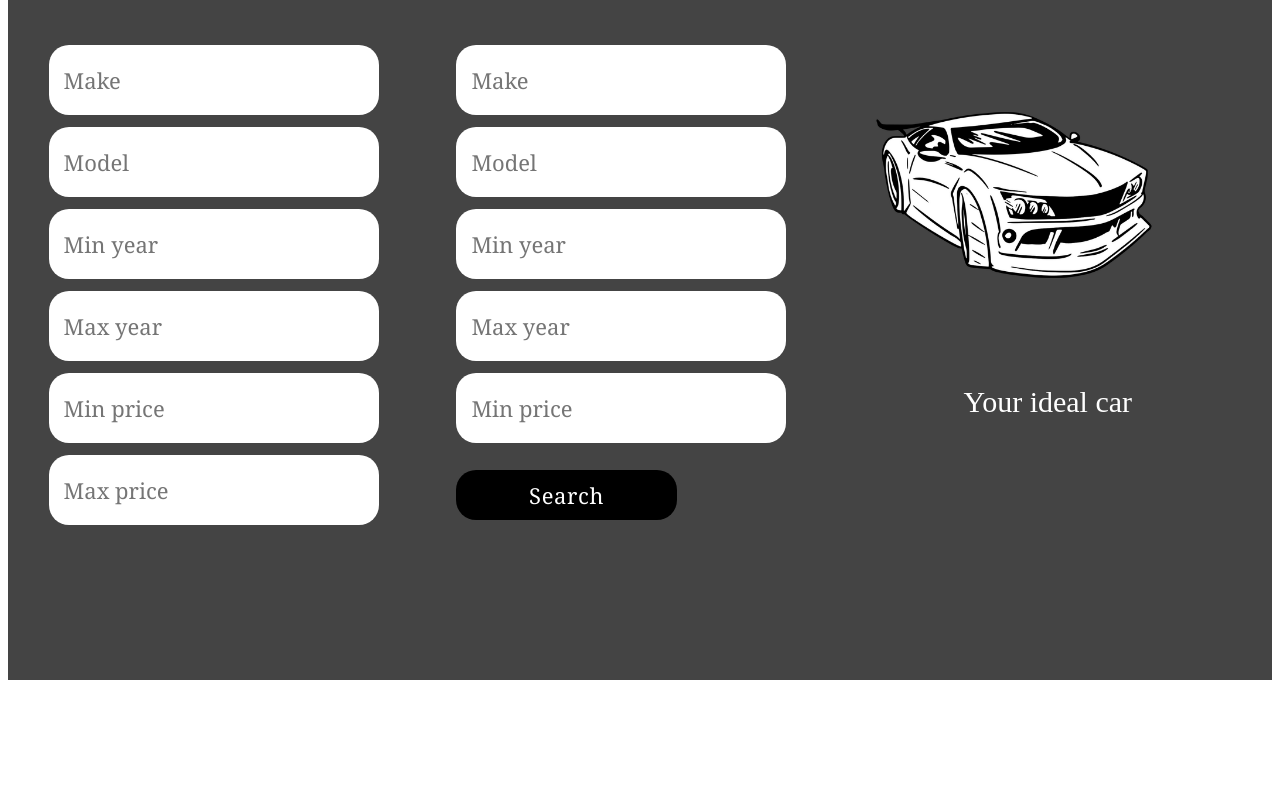
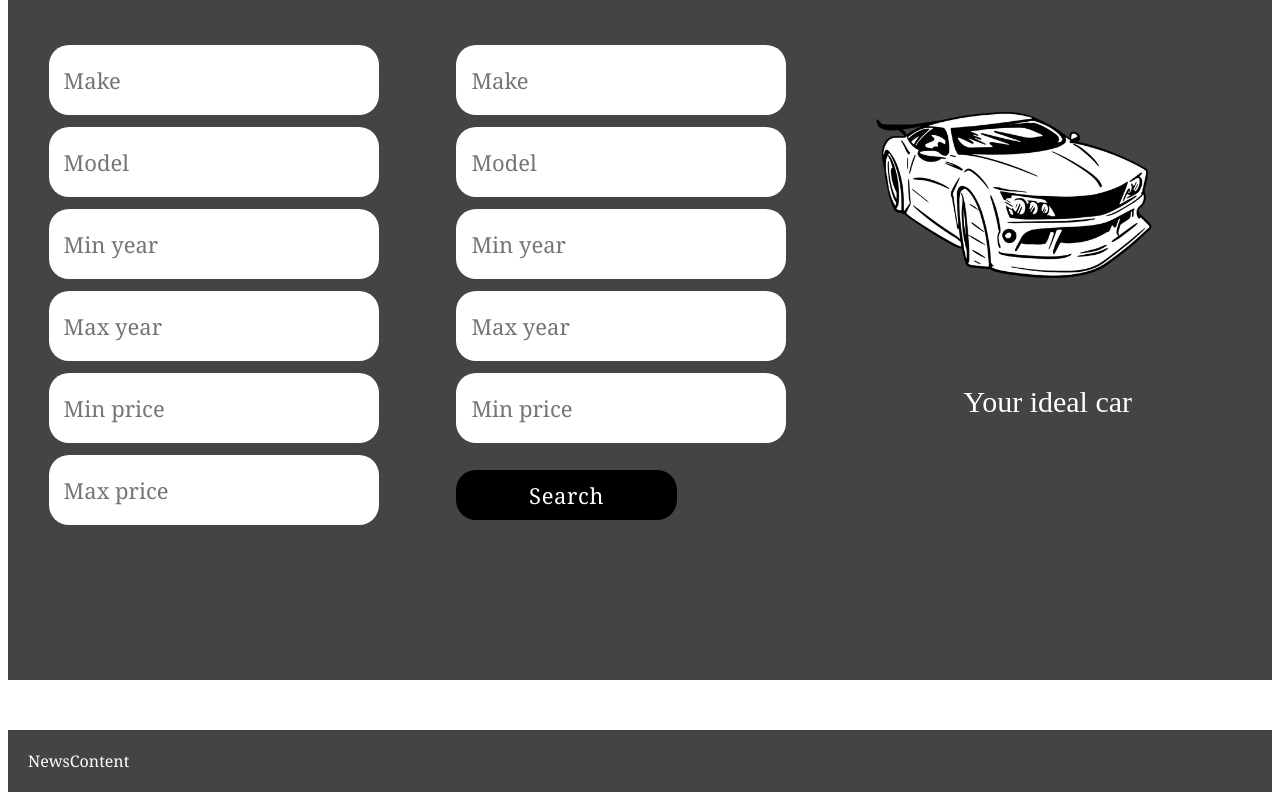
Before and after one commit to CristoferCalcinas/ProyectoFinalTallerDeProgramacion, a React (Create React App) app in the folder Frontend/: page / in a window 1280 px wide. Shown: the part 8093-8893 px from the top of the page. Before the commit the page ends 8781 px from the top, so only its background shows below. Built offline with nearby package versions, Linux system fonts and the light colour scheme.

Commit message:
Agregando la primera parte de la pagina News

```diff
--- a/Frontend/src/App.js
+++ b/Frontend/src/App.js
@@ -7,6 +7,7 @@ import PostForm from "./Components/pages/PostForm";
 import CarsbyMakePage from "./Components/pages/CarsbyMakePage";
 import ModelCarsPage from "./Components/pages/ModelCarsPage";
 import FindCarsAdvancedPage from "./Components/pages/FindCarsAdvancedPage";
+import NewsPage from "./Components/pages/NewsPage";
 
 function App() {
   return (
@@ -21,6 +22,7 @@ function App() {
       <CarsbyMakePage />
       <ModelCarsPage />
       <FindCarsAdvancedPage />
+      <NewsPage />
     </div>
   );
 }
--- /dev/null
+++ b/Frontend/src/Components/moleculas/NewsContent.js
@@ -0,0 +1,6 @@
+
+export default function NewsContent() {
+  return (
+    <div>NewsContent</div>
+  )
+}
--- /dev/null
+++ b/Frontend/src/Components/organismos/NewsObject.js
@@ -0,0 +1,28 @@
+import { Box, Typography } from '@mui/material'
+import NewsContent from '../moleculas/NewsContent'
+
+const news = [
+    {
+        header: "Mahindra encuentra al proveedor de los motores de sus futuros coches eléctricos, hasta 230 CV y carga bidireccional para India y todo el mundo",
+        body: "Mahindra también está comprometida con los coches eléctricos. La marca india quiere dar el salto y no perder la estela de la competencia, un plan en el que viene trabajando desde hace más de dos años. Ahora, ya se conoce quién será el proveedor de los motores para estos futuros modelos que estarán en el mercado antes de 2027. Mahindra lleva más de dos años tocando el tema de los coches eléctricos. La firma india quiere dar el salto, pero no es nada fácil si tenemos en cuenta que sus modelos son muy baratos, y que este es el verdadero rompecabezas de las grandes marcas: entrar en los segmentos más competitivos pero con modelos asequibles en precios. Un juego en el que Mahindra también quiere hacerse con su porción del inmenso pastel, para lo que firmó un acuerdo de colaboración con Volkswagen para aprovecharse de la plataforma MEB."
+    },
+]
+export default function NewsObject() {
+    return (
+        <Box>
+            <Box
+                sx={
+                    {
+                        background: '#444',
+                        color: 'white',
+                        fontFamily: 'Georgia',
+                        paddingY: '20px',
+                        paddingX: '20px',
+                    }
+                }
+            >
+                <NewsContent />
+            </Box>
+        </Box>
+    )
+}
--- /dev/null
+++ b/Frontend/src/Components/pages/NewsPage.js
@@ -0,0 +1,17 @@
+import NavBar from "../organismos/NavBar";
+import NewsObject from "../organismos/NewsObject";
+
+
+export default function NewsPage() {
+    return (
+        <div>
+            <div>
+                <NavBar />
+            </div>
+            <div style={{ marginTop: '50px' }}>
+                {/* <ReviewObject /> */}
+                <NewsObject />
+            </div>
+        </div>
+    )
+}
```
